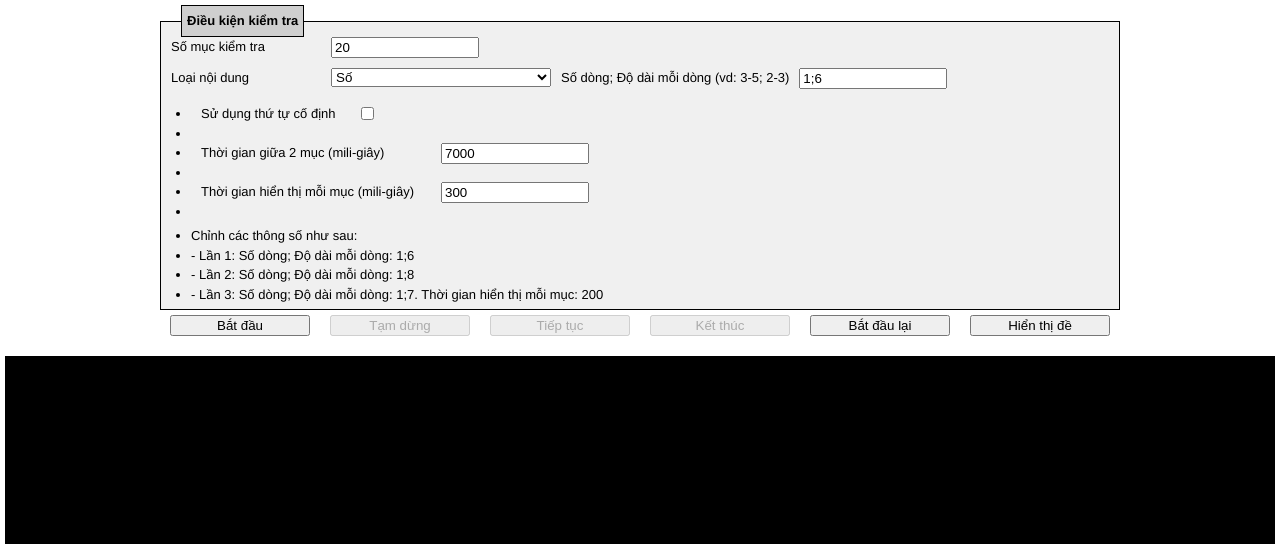
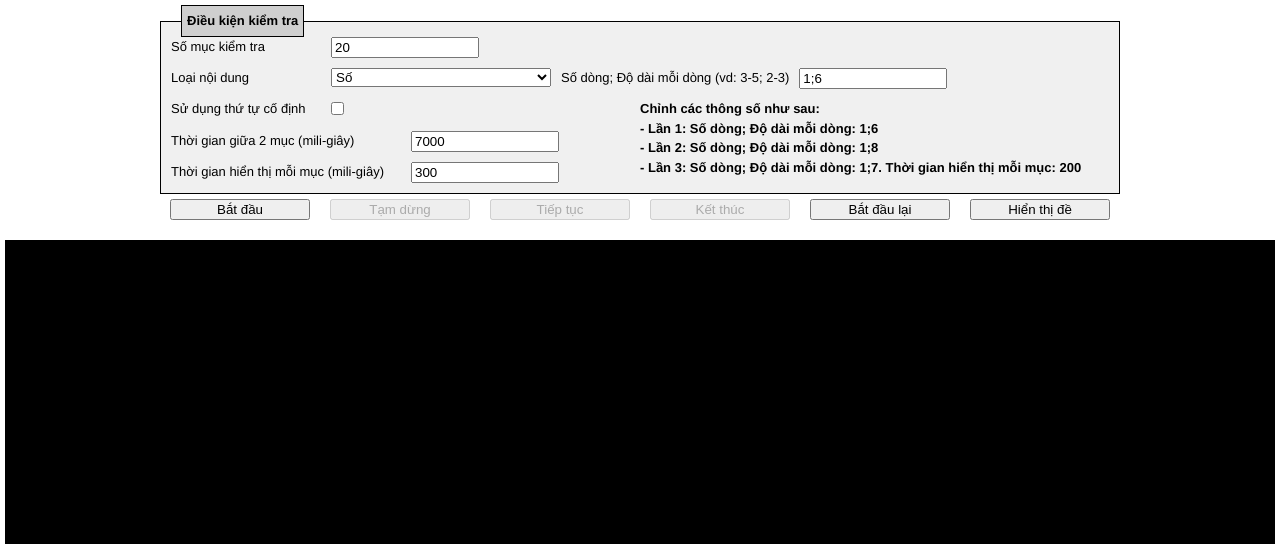
Before and after one commit to dinhtruonggiang/MemoryTester, a PHP site: the page made by Memory Tester.html in a window 1280 px wide. Shown: the top 544 px of the page. Run offline with PHP 8.4, Linux system fonts and the light colour scheme; some libraries are stand-ins or nearby versions.

Commit message:
Update memory-tester.css

```diff
--- a/Memory Tester_files/memory-tester.css
+++ b/Memory Tester_files/memory-tester.css
@@ -157,3 +157,7 @@
 {
 	width: 200px;
 }
+
+.ul-no-style { list-style: none; padding: 0; margin: 0; float: left; width: 50% }
+.ul-no-style li {padding-left: 0px; margin-left: 0px;}
+.lan-test {font-weight: bold;}
```
